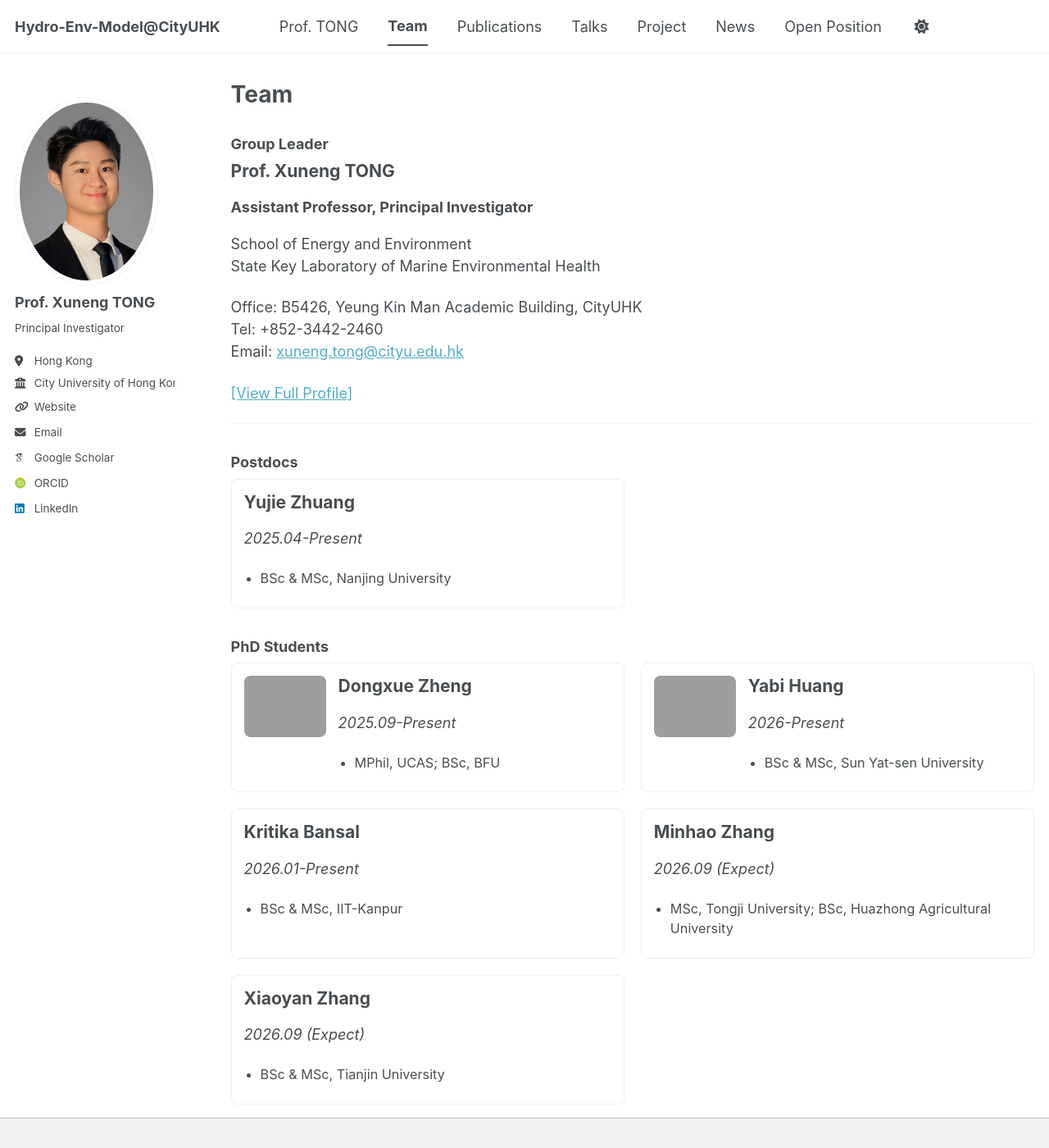
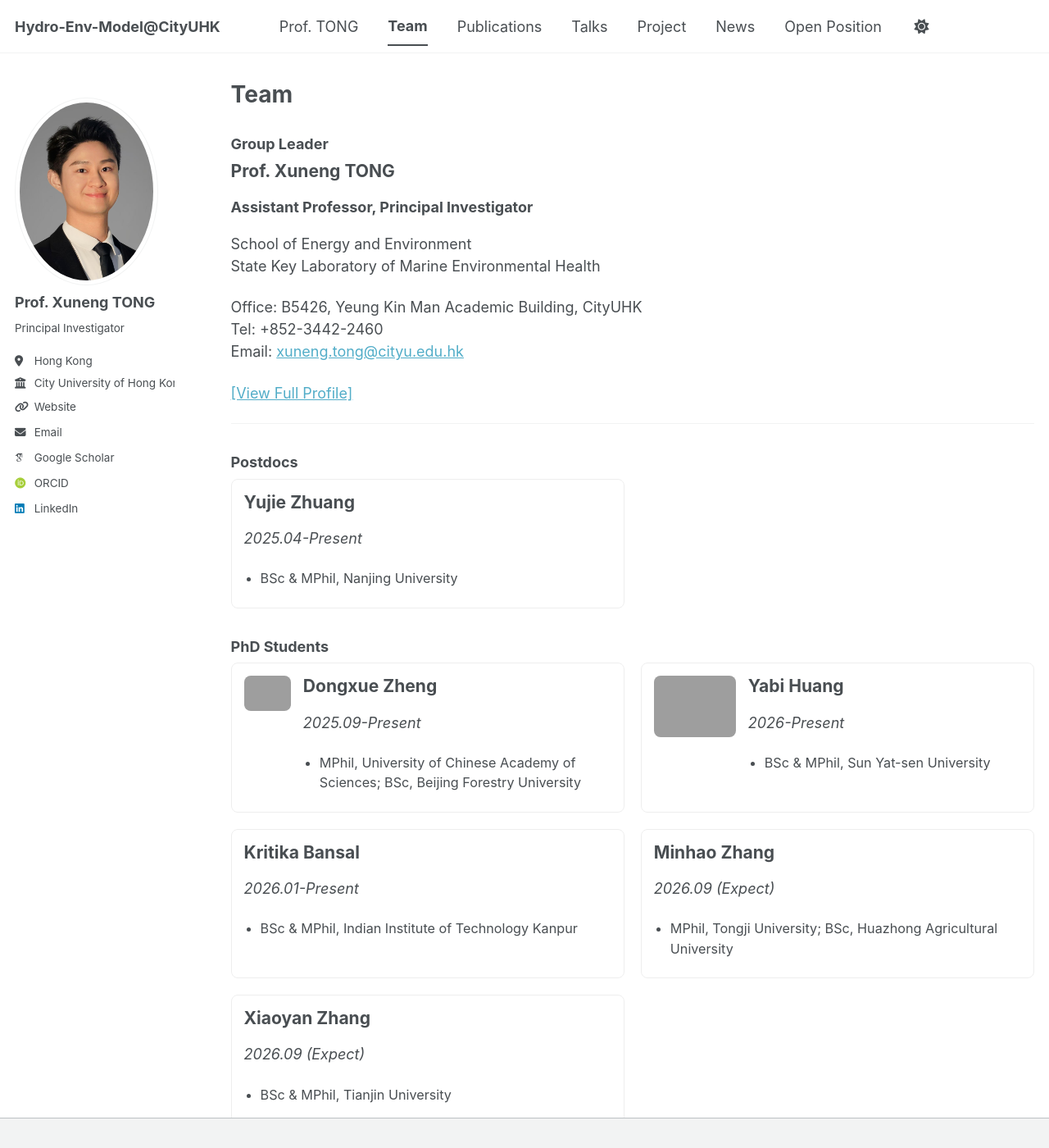
Before and after one commit to TongXuneng/TongXuneng.github.io, a Jekyll site: the page built from _pages/team.html, in a window 1280 px wide and 1400 px high. Shown: the whole window at 82% size. Built offline with Jekyll 4.4.1, drawn with Linux system fonts in a browser that asks for light colours; some web fonts are replaced; a script bundle is joined from its source files by our own code; library files that are not in the unit come from our copies.

Commit message:
Update educational qualifications for team members

```diff
--- a/_pages/team.html
+++ b/_pages/team.html
@@ -31,7 +31,7 @@ author_profile: true
     <div class="info">
       <h3 class="team-title">Yujie Zhuang</h3>
       <p><em>2025.04-Present</em></p>
-      <ul><li>BSc & MSc, Nanjing University</li></ul>
+      <ul><li>BSc & MPhil, Nanjing University</li></ul>
     </div>
   </div>
 </div>
@@ -44,7 +44,7 @@ author_profile: true
     <div class="info">
       <h3 class="team-title">Dongxue Zheng</h3>
       <p><em>2025.09-Present</em></p>
-      <ul><li>MPhil, UCAS; BSc, BFU</li></ul>
+      <ul><li>MPhil, University of Chinese Academy of Sciences; BSc, Beijing Forestry University</li></ul>
     </div>
   </div>
   <!-- Yabi Huang -->
@@ -53,7 +53,7 @@ author_profile: true
     <div class="info">
       <h3 class="team-title">Yabi Huang</h3>
       <p><em>2026-Present</em></p>
-      <ul><li>BSc & MSc, Sun Yat-sen University</li></ul>
+      <ul><li>BSc & MPhil, Sun Yat-sen University</li></ul>
     </div>
   </div>
   <!-- Kritika Bansal -->
@@ -61,7 +61,7 @@ author_profile: true
     <div class="info">
       <h3 class="team-title">Kritika Bansal</h3>
       <p><em>2026.01-Present</em></p>
-      <ul><li>BSc & MSc, IIT-Kanpur</li></ul>
+      <ul><li>BSc & MPhil, Indian Institute of Technology Kanpur</li></ul>
     </div>
   </div>
   <!-- Minhao Zhang -->
@@ -69,7 +69,7 @@ author_profile: true
     <div class="info">
       <h3 class="team-title">Minhao Zhang</h3>
       <p><em>2026.09 (Expect)</em></p>
-      <ul><li>MSc, Tongji University; BSc, Huazhong Agricultural University</li></ul>
+      <ul><li>MPhil, Tongji University; BSc, Huazhong Agricultural University</li></ul>
     </div>
   </div>
   <!-- Xiaoyan Zhang -->
@@ -77,7 +77,7 @@ author_profile: true
     <div class="info">
       <h3 class="team-title">Xiaoyan Zhang</h3>
       <p><em>2026.09 (Expect)</em></p>
-      <ul><li>BSc & MSc, Tianjin University</li></ul>
+      <ul><li>BSc & MPhil, Tianjin University</li></ul>
     </div>
   </div>
 </div>
```
